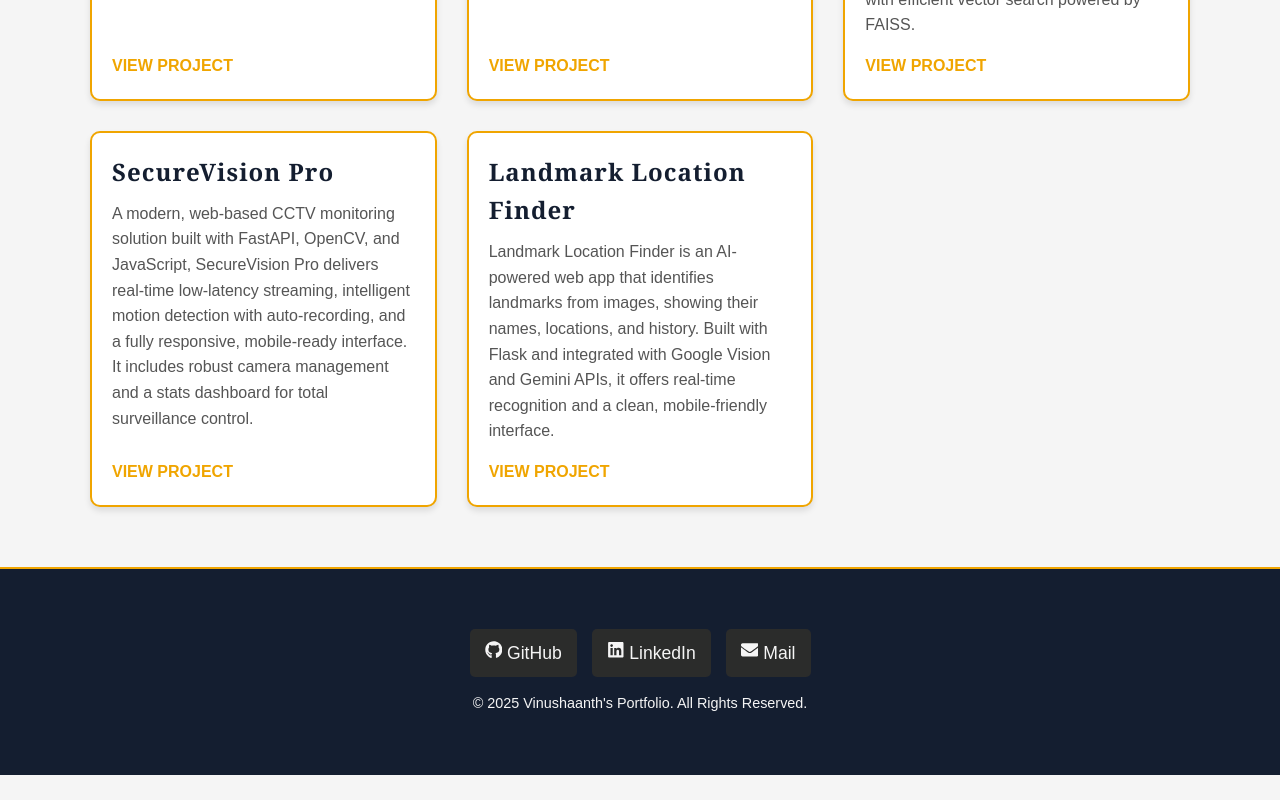
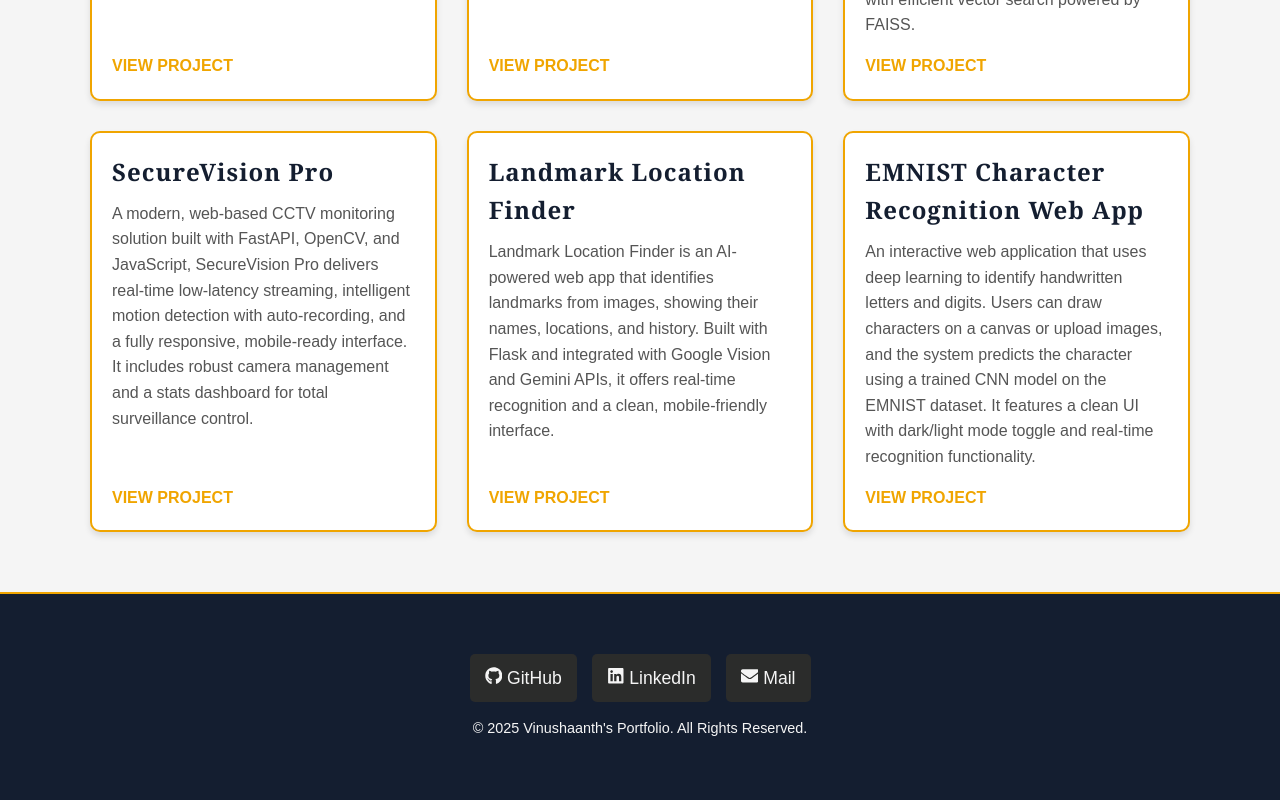
Before and after one commit to Selvarajah-Vinushaanth/portfolio, a React (Create React App) app: page /projects in a window 1280 px wide. Shown: the part 2814-3614 px from the top of the page. Before the commit the page ends 3589 px from the top, so only its background shows below. Built offline with nearby package versions, Linux system fonts and the light colour scheme.

Commit message:
EMNIST Character Recognition Web App

```diff
--- a/src/components/Projects.jsx
+++ b/src/components/Projects.jsx
@@ -117,6 +117,11 @@ const Projects = () => {
       title: "Landmark Location Finder",
       description: "Landmark Location Finder is an AI-powered web app that identifies landmarks from images, showing their names, locations, and history. Built with Flask and integrated with Google Vision and Gemini APIs, it offers real-time recognition and a clean, mobile-friendly interface.",
       link: "https://github.com/Selvarajah-Vinushaanth/Location-Finder/"
+    },
+    {
+      title: "EMNIST Character Recognition Web App",
+      description: "An interactive web application that uses deep learning to identify handwritten letters and digits. Users can draw characters on a canvas or upload images, and the system predicts the character using a trained CNN model on the EMNIST dataset. It features a clean UI with dark/light mode toggle and real-time recognition functionality.",
+      link: "https://github.com/Selvarajah-Vinushaanth/EMNIST-Character-Recognition-Web-App"
     }
 
 
```
